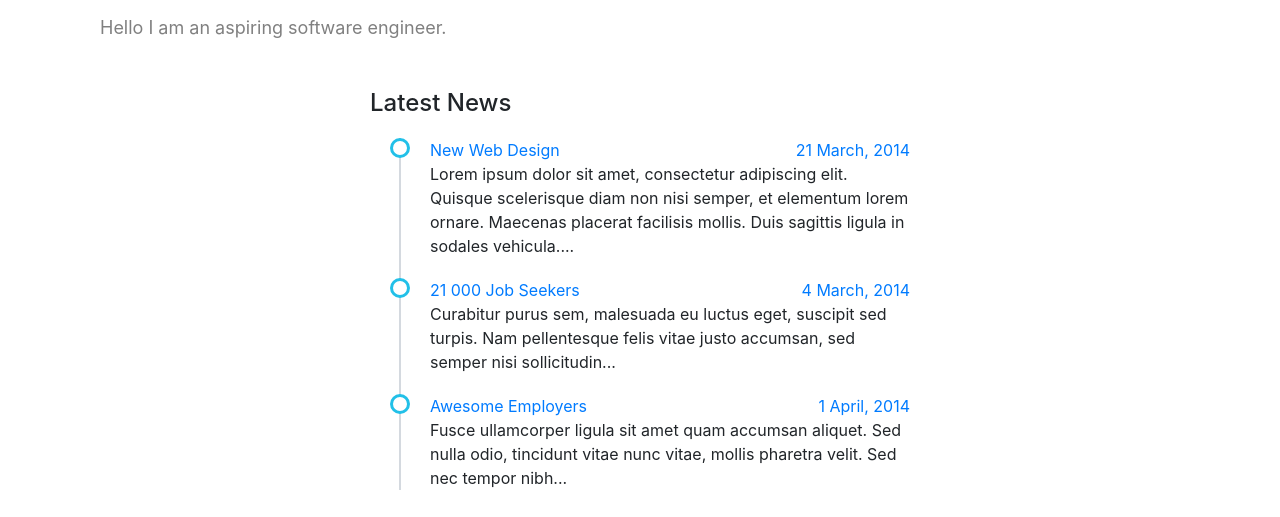
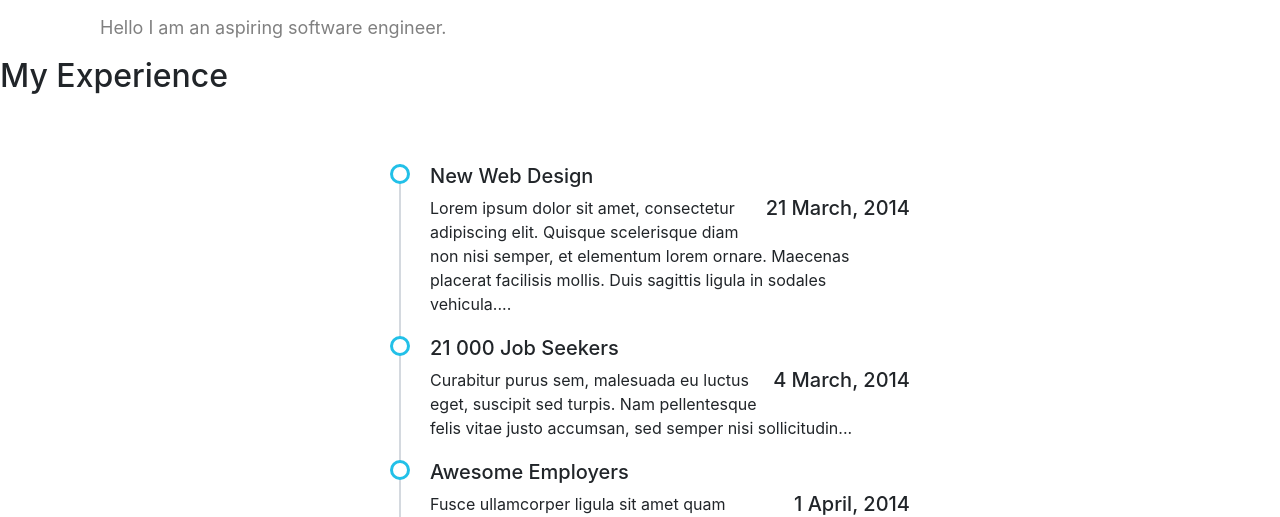
Before and after one commit to mattshin64/react-gh-pages, a React (Create React App) app: page / in a window 1280 px wide. Shown: the part 435-952 px from the top of the page. Built offline with nearby package versions, Linux system fonts and the light colour scheme.

Commit message:
fixed new timeline

```diff
--- a/src/components/myexperience.js
+++ b/src/components/myexperience.js
@@ -1,30 +1,32 @@
 import React from 'react';
 function MyExperience(){
     return (
+        <div>
+            <h2>My Experience</h2>
             <div class="container mt-5 mb-5">
                 <div class="row">
                     <div class="col-md-6 offset-md-3">
-			<h4>Latest News</h4>
                         <ul class="timeline">
                             <li>
-					<a target="_blank" href="https://www.totoprayogo.com/#">New Web Design</a>
-					<a href="#" class="float-right">21 March, 2014</a>
+                                <h5>New Web Design</h5>
+                                <h5 class="float-right">21 March, 2014</h5>
                                 <p>Lorem ipsum dolor sit amet, consectetur adipiscing elit. Quisque scelerisque diam non nisi semper, et elementum lorem ornare. Maecenas placerat facilisis mollis. Duis sagittis ligula in sodales vehicula....</p>
                             </li>
                             <li>
-					<a href="#">21 000 Job Seekers</a>
-					<a href="#" class="float-right">4 March, 2014</a>
+                                <h5 >21 000 Job Seekers</h5>
+                                <h5 class="float-right">4 March, 2014</h5>
                                 <p>Curabitur purus sem, malesuada eu luctus eget, suscipit sed turpis. Nam pellentesque felis vitae justo accumsan, sed semper nisi sollicitudin...</p>
                             </li>
                             <li>
-					<a href="#">Awesome Employers</a>
-					<a href="#" class="float-right">1 April, 2014</a>
+                                <h5>Awesome Employers</h5>
+                                <h5 class="float-right">1 April, 2014</h5>
                                 <p>Fusce ullamcorper ligula sit amet quam accumsan aliquet. Sed nulla odio, tincidunt vitae nunc vitae, mollis pharetra velit. Sed nec tempor nibh...</p>
                             </li>
                         </ul>
                     </div>
                 </div>
             </div>
+        </div>
     )
 }
 export default MyExperience;
```
Lines whose indentation alone changed are shown as unchanged.
